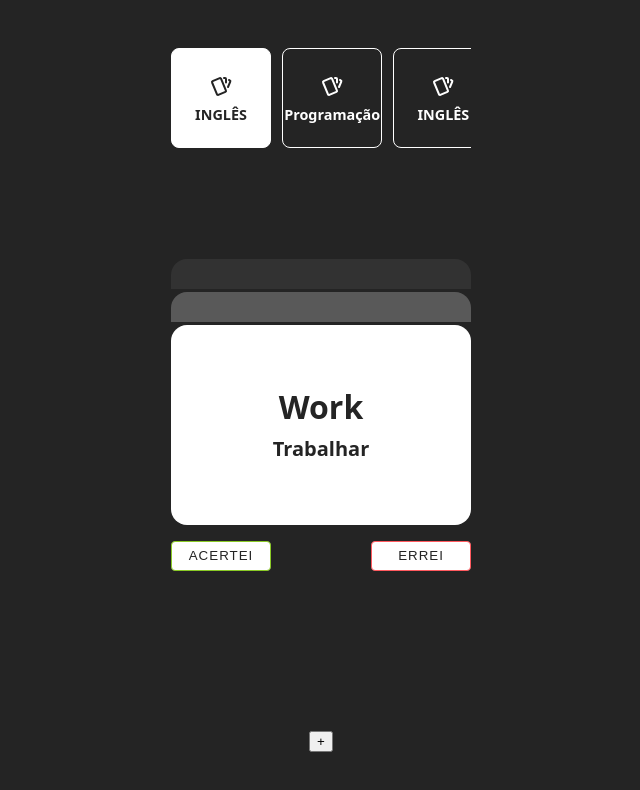
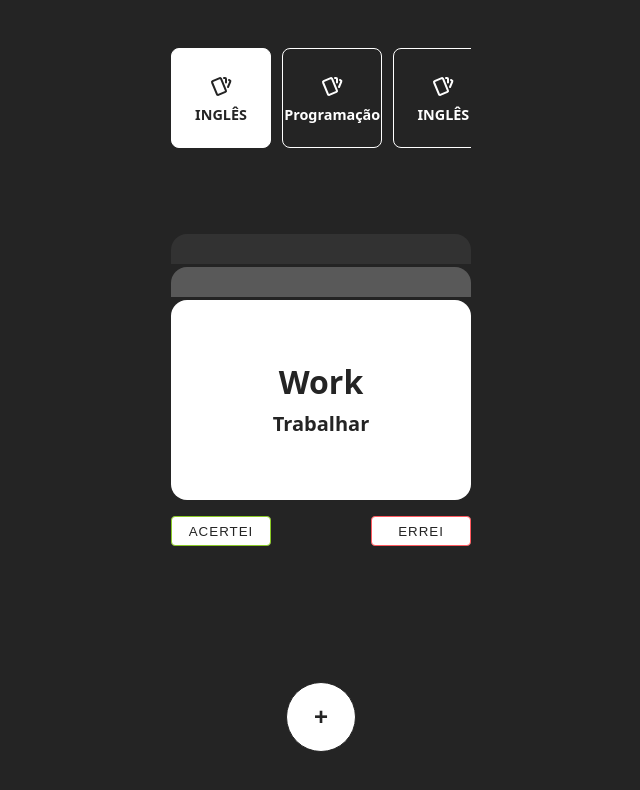
Before and after one commit to jeancarloslima/flashcards, a React (Vite) app: page / in a window 1280 px wide. Shown: the top 790 px of the page, without its empty margins (319-959 px from the left). Built offline with nearby package versions, Linux system fonts and the light colour scheme.

Commit message:
Alterando o design dos botão de adicionar card

```diff
--- a/src/BotaoAdicionarCard/botao-adicionar-card.css
+++ b/src/BotaoAdicionarCard/botao-adicionar-card.css
@@ -0,0 +1,16 @@
+#btn-adicionar-card {
+    width: 70px;
+    height: 70px;
+    background-color: #FFF;
+    color: #242424;
+    border: 1px solid #242424;
+    border-radius: 50%;
+    font-size: 1.5rem;
+    font-weight: 600;
+    cursor: pointer;
+    transition: .3s;
+}
+
+#btn-adicionar-card:hover {
+    transform: translateY(-10px);
+}
```
